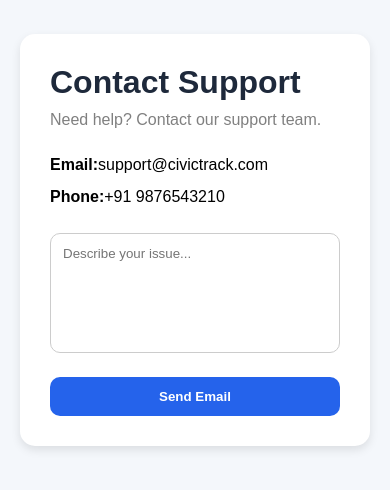
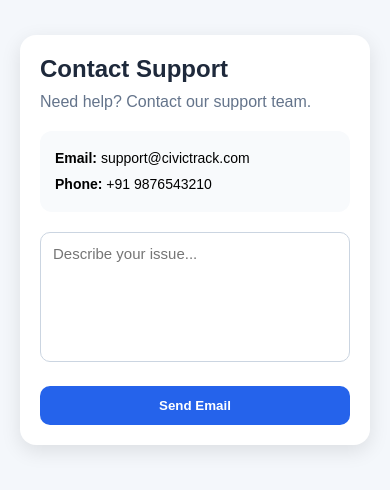
Before and after one commit to G-saritha11/civic-track, a React (Vite) app: page /support in a window 390 px wide. Shown: the part 182-672 px from the top of the page. Built offline with nearby package versions, Linux system fonts and the light colour scheme.

Commit message:
Add support mail feature and responsive UI

```diff
--- a/src/api/api.js
+++ b/src/api/api.js
@@ -107,3 +107,19 @@
 
   return await response.json();
 };
+// ================= SUPPORT MESSAGE =================
+
+export const sendSupportMessage = async (data) => {
+
+  const response = await fetch(`${BASE_URL}/support`, {
+    method: "POST",
+
+    headers: {
+      "Content-Type": "application/json",
+    },
+
+    body: JSON.stringify(data),
+  });
+
+  return await response.json();
+};
--- /dev/null
+++ b/src/components/Support.css
@@ -0,0 +1,75 @@
+.support-container {
+  min-height: 100vh;
+  background: #f4f7fb;
+  display: flex;
+  justify-content: center;
+  align-items: center;
+  padding: 20px;
+}
+
+.support-card {
+  background: white;
+  width: 100%;
+  max-width: 450px;
+  padding: 30px;
+  border-radius: 16px;
+  box-shadow: 0 6px 20px rgba(0,0,0,0.1);
+}
+
+.support-card h1 {
+  margin-bottom: 10px;
+  color: #1e293b;
+}
+
+.support-subtitle {
+  color: #64748b;
+  margin-bottom: 20px;
+}
+
+.support-info {
+  background: #f8fafc;
+  padding: 15px;
+  border-radius: 12px;
+  margin-bottom: 20px;
+  line-height: 1.8;
+}
+
+.support-card textarea {
+  width: 100%;
+  min-height: 130px;
+  padding: 12px;
+  border-radius: 10px;
+  border: 1px solid #cbd5e1;
+  resize: none;
+  font-size: 15px;
+  margin-bottom: 20px;
+}
+
+.support-card button {
+  width: 100%;
+  padding: 12px;
+  border: none;
+  border-radius: 10px;
+  background: #2563eb;
+  color: white;
+  font-weight: bold;
+  cursor: pointer;
+}
+
+.support-card button:hover {
+  background: #1d4ed8;
+}
+
+@media (max-width: 600px) {
+  .support-card {
+    padding: 20px;
+  }
+
+  .support-card h1 {
+    font-size: 24px;
+  }
+
+  .support-info {
+    font-size: 14px;
+  }
+}
--- a/src/components/Support.jsx
+++ b/src/components/Support.jsx
@@ -1,43 +1,50 @@
 import React, { useState } from "react";
+import { sendSupportMessage } from "../api/api";
+import "./Support.css";
 
 function Support() {
-
   const [message, setMessage] = useState("");
 
-  const handleEmail = () => {
+  const handleEmail = async () => {
+    const supportData = {
+      name: localStorage.getItem("username"),
+      email: localStorage.getItem("email"),
+      subject: "CivicTrack Support Request",
+      message,
+    };
 
-    const email = "support@civictrack.com";
+    try {
+      await sendSupportMessage(supportData);
 
-    const subject = "CivicTrack Support Request";
+      const email = "support@civictrack.com";
+      const subject = "CivicTrack Support Request";
+      const body = message;
 
-    const body = message;
+      window.location.href = `mailto:${email}?subject=${subject}&body=${body}`;
 
-    window.location.href =
-      `mailto:${email}?subject=${subject}&body=${body}`;
+      alert("Support message saved successfully ✅");
+    } catch (error) {
+      console.log(error);
+      alert("Support message failed ❌");
+    }
   };
 
   return (
-    <div style={styles.container}>
+    <div className="support-container">
+      <div className="support-card">
+        <h1>Contact Support</h1>
 
-      <div style={styles.card}>
-
-        <h1 style={styles.title}>
-          Contact Support
-        </h1>
-
-        <p style={styles.text}>
+        <p className="support-subtitle">
           Need help? Contact our support team.
         </p>
 
-        <div style={styles.infoBox}>
+        <div className="support-info">
           <p>
-            <strong>Email:</strong>
-            support@civictrack.com
+            <strong>Email:</strong> support@civictrack.com
           </p>
 
           <p>
-            <strong>Phone:</strong>
-            +91 9876543210
+            <strong>Phone:</strong> +91 9876543210
           </p>
         </div>
 
@@ -45,75 +52,14 @@
           placeholder="Describe your issue..."
           value={message}
           onChange={(e) => setMessage(e.target.value)}
-          style={styles.textarea}
         />
 
-        <button
-          style={styles.button}
-          onClick={handleEmail}
-        >
+        <button onClick={handleEmail}>
           Send Email
         </button>
-
       </div>
     </div>
   );
 }
 
-const styles = {
-
-  container: {
-    minHeight: "100vh",
-    background: "#f4f7fb",
-    display: "flex",
-    justifyContent: "center",
-    alignItems: "center",
-    padding: "20px",
-  },
-
-  card: {
-    background: "white",
-    padding: "30px",
-    borderRadius: "15px",
-    width: "450px",
-    boxShadow: "0 4px 10px rgba(0,0,0,0.1)",
-  },
-
-  title: {
-    marginBottom: "10px",
-    color: "#1e293b",
-  },
-
-  text: {
-    color: "gray",
-    marginBottom: "20px",
-  },
-
-  infoBox: {
-    marginBottom: "20px",
-    lineHeight: "2",
-  },
-
-  textarea: {
-    width: "100%",
-    height: "120px",
-    padding: "12px",
-    borderRadius: "10px",
-    border: "1px solid #ccc",
-    marginBottom: "20px",
-    resize: "none",
-  },
-
-  button: {
-    width: "100%",
-    padding: "12px",
-    border: "none",
-    borderRadius: "10px",
-    background: "#2563eb",
-    color: "white",
-    fontWeight: "bold",
-    cursor: "pointer",
-  },
-};
-
 export default Support;
--- a/src/components/login.jsx
+++ b/src/components/login.jsx
@@ -20,6 +20,11 @@
 
     if (res.token) {
       localStorage.setItem("token", res.token);
+
+      localStorage.setItem("username", res.user.name);
+
+      localStorage
+
       localStorage.setItem("user", JSON.stringify(res.user));
 
       alert("Login Successful ✅");
```
